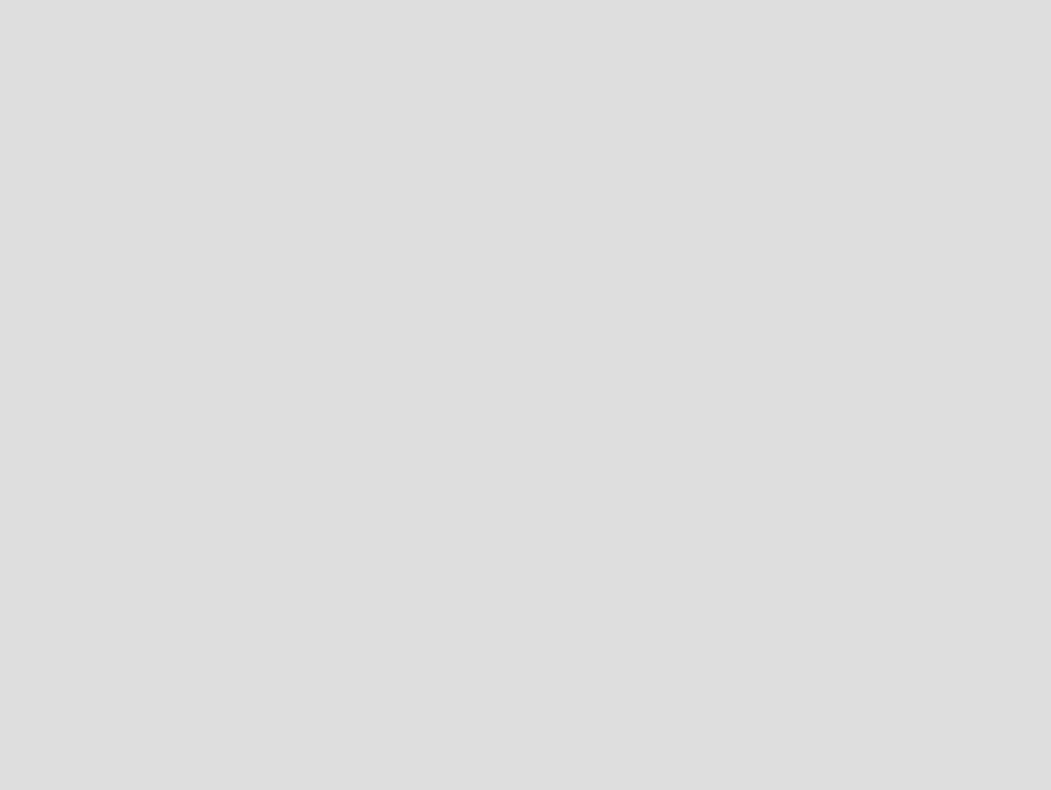
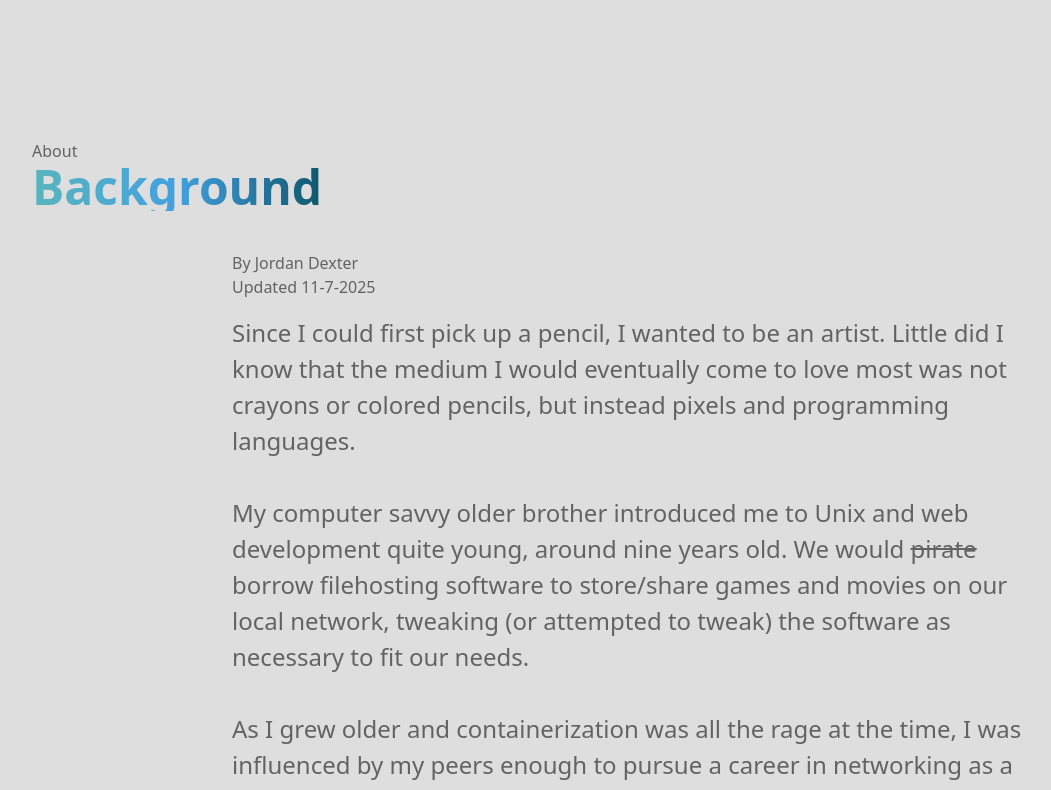
Before and after one commit to jordandexter/portfolio, a Next.js app: page / in a window 1280 px wide. Shown: the part 3120-3910 px from the top of the page, without its empty margins (8-1059 px from the left). Before the commit the page ends 3611 px from the top, so only its background shows below. Built offline with nearby package versions, Linux system fonts and the light colour scheme.

Commit message:
pushin bio

```diff
--- a/app/page.tsx
+++ b/app/page.tsx
@@ -5,6 +5,7 @@ import { ProjectPreview } from "@/components/ProjectPreview";
 import { TechnologiesPreview } from "@/components/TechnologiesPreview"
 import { GraphicDesignPreview } from "@/components/GraphicDesignPreview";
 import { Section } from "@/components/Section";
+import { BackgroundPreview } from "@/components/BackgroundPreview";
 
 export default function Home() {
   const ref = useRef<HTMLDivElement>(null);
@@ -79,10 +80,11 @@ export default function Home() {
 
 
               <Section
-                heading=""
-                subheading=""
+                heading="Background"
+                subheading="About"
                 parentRef={ref}
                 variant="darkest">
+                <BackgroundPreview scrollRef={ref} />
 
               </Section>
 
--- /dev/null
+++ b/components/BackgroundPreview/index.tsx
@@ -0,0 +1,41 @@
+import { RefObject } from "react";
+
+interface BackgroundPreviewProps {
+    scrollRef: RefObject<HTMLDivElement | null>
+}
+
+export function BackgroundPreview({
+    scrollRef
+}: BackgroundPreviewProps) {
+
+    return (
+        <div className="flex flex-col w-full items-center justify-center">
+            <div className="max-w-200">
+                <p className="flex w-full text-foreground items-start">By Jordan Dexter</p>
+                <p className="pb-4">Updated 11-7-2025</p>
+                <h2>
+                    Since I could first pick up a pencil, I wanted to be an artist. Little did I know that
+                    the medium I would eventually come to love most was not crayons or colored pencils, but instead pixels
+                    and programming languages.
+                    <br></br>
+                    <br></br>
+                    My computer savvy older brother introduced me to Unix and web development quite young, around nine years
+                    old. We would <s style={{ textDecoration: 'linethrough' }}>pirate</s> borrow filehosting software to store/share games
+                    and movies on our local network, tweaking {`(or attempted to tweak)`} the software as necessary to fit our needs.
+                    <br></br>
+                    <br></br>
+                    As I grew older and containerization was all the rage at the time, I was influenced by my peers enough to pursue a
+                    career in networking as a DevOps engineer, a more pragmatic alternative to pure artistry. This choice
+                    greatly dictated my course-load throughout highschool and college which heavily emphisized cloud-based networking,
+                    CI/CD, and network architechture.
+                    <br></br>
+                    <br></br>
+                    I became quite familiar with backend tools like Docker and Kubernetes, familiar enough to land my first industry
+                    postion as a Junior SysAdmin for a local software company. However, my SysAdmin title didn't last long when I jumped
+                    at the opportunity to resdesign their company website.
+
+                </h2>
+            </div>
+        </div>
+    );
+}
```
